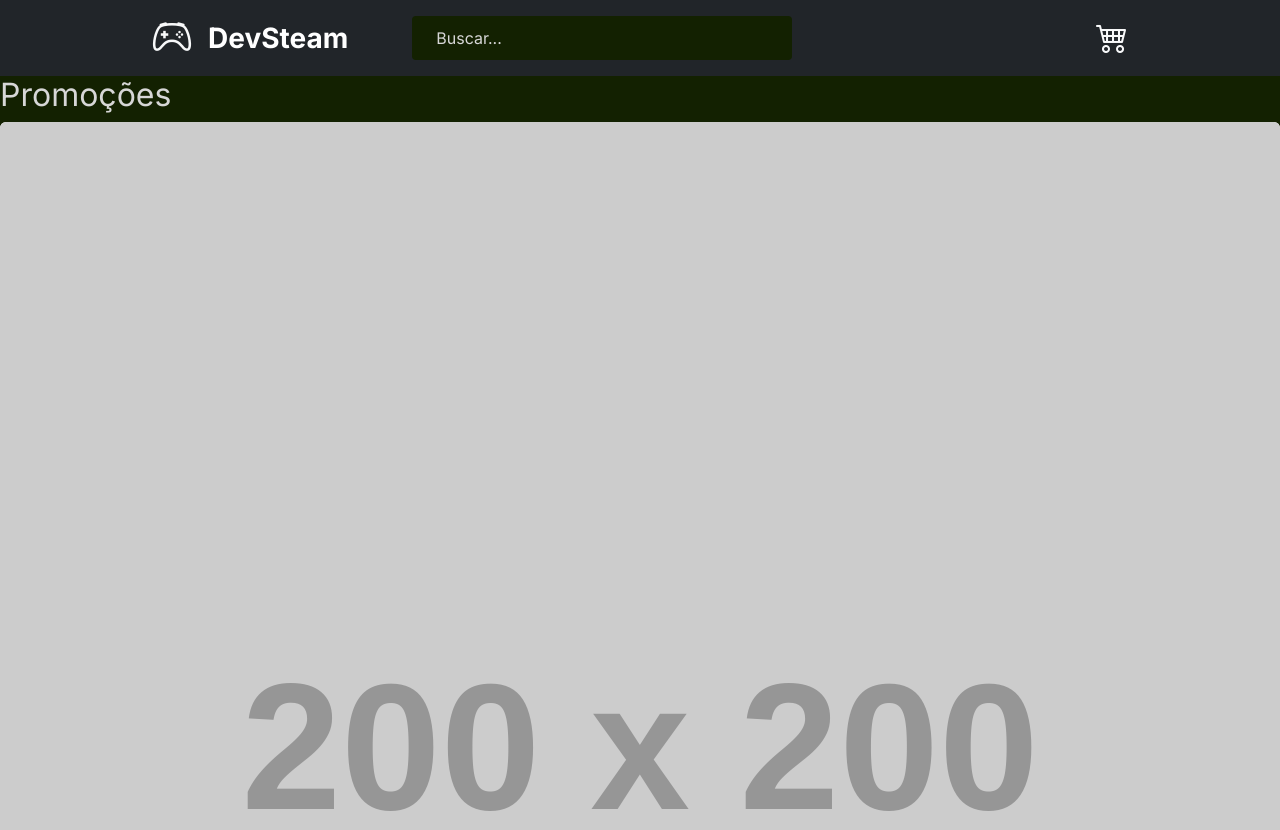
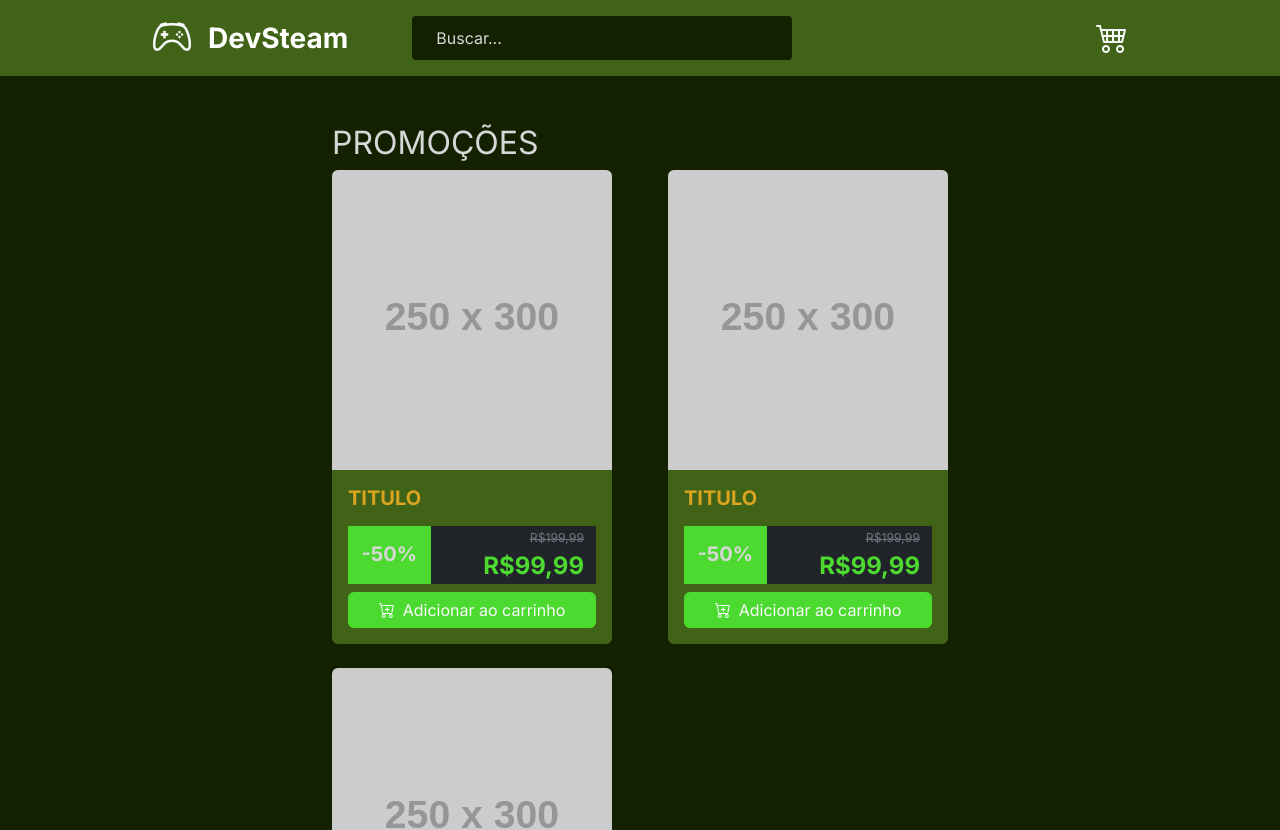
Before and after one commit to BiaS1lva6/I3DS-2025, a React (Vite) app in the folder 07-devSteam/: page / in a window 1280 px wide. Shown: the top 830 px of the page. Built offline with nearby package versions, Linux system fonts and the light colour scheme.

Commit message:
design do promo card

```diff
--- a/07-devSteam/src/App.css
+++ b/07-devSteam/src/App.css
@@ -10,7 +10,37 @@
 
 }
 
+.custom-header {
+    background-color: #416317;
+  }
 .buscar, .buscar::placeholder{
     color: #d7d7d7;
     background-color: #132101;
 }
+
+.promoCard{
+    width: 280px;
+    transition: transform 0.2s;
+    background-color: #416317;
+    color: #d7d7d7;
+}
+
+.promoCard h5{
+    color: #daa520;
+}
+
+.promoCard:hover{
+    transform: scale(1.05);
+}
+
+.desconto {
+    background-color: #4cd930;
+  }
+
+  .carValor{
+    color: #4cd930;
+  }
+
+  #addCarrinho:hover{
+    background-color: #639e1c;
+  }
--- a/07-devSteam/src/components/Header.jsx
+++ b/07-devSteam/src/components/Header.jsx
@@ -2,7 +2,7 @@
 
 const Header = () => {
   return (
-    <header className="w-100 navbar navbar-dark bg-dark justify-content-around align-items-center">
+    <header className="custom-header w-100 navbar navbar-dark justify-content-around align-items-center">
       <div id="info" className="d-flex gap-5 w-50 justify-content-between">
         <div id="logo" role="button" className="d-flex align-items-center">
           <i className="bi bi-controller fs-1 text-light me-3"></i>
--- a/07-devSteam/src/components/PromoCard.jsx
+++ b/07-devSteam/src/components/PromoCard.jsx
@@ -2,17 +2,34 @@
 
 const PromoCard = (props) => {
   return (
-    <div className='promoCard card border-0 overflow-hidden'>
-        <img className='card-img-top object-fit-cover' src="https://placehold.co/200x200" alt="" />
-        <div className='card-body'>
-            <h5 className='card-title'>Título</h5>
-            <p className='card-text'>R$ Preço</p>
-            <button className='btn btn-success w-100'>
-                <i className='bi bi-cart-plus me-2'></i>
-                Adicionar ao carrinho
-            </button>
+    <div className="promoCard card border-0 overflow-hidden">
+    <img
+      className="card-img-top object-fit-cover"
+      src="https://placehold.co/250x300"
+      height={300} //ADICIONADO
+      alt="Titulo do jogo"
+    />
+    <div className="card-body d-flex flex-column gap-2">
+      <h5 className="card-title text-uppercase fw-bold">Titulo</h5>
+      <div className="m-0 row h-100 align-items-center justify-content-center">
+        <span className="desconto col-4 h-100 fw-bold h5 m-0 py-3 text-center">
+          -50%
+        </span>
+        <div className="col h-100 card-text bg-dark">
+          <p className="m-0 p-0 text-end text-secondary text-decoration-line-through small">
+            <small>R$199,99</small>
+          </p>
+          <p className="carValor m-0 p-0 fs-4 text-end fw-bolder">
+            R$99,99
+          </p>
         </div>
+      </div>
+      <button id='addCarrinho' className="btn desconto text-light w-100 border-0">
+        <i className="bi bi-cart-plus me-2"></i>
+        Adicionar ao carrinho
+      </button>
     </div>
+  </div>
   )
 }
 
--- a/07-devSteam/src/components/Promotion.jsx
+++ b/07-devSteam/src/components/Promotion.jsx
@@ -3,10 +3,13 @@
 
 const Promotion = () => {
   return (
-    <div id='promotion'>
-        <h2>Promoções</h2>
-        <div id='itensPromo'>
+    <div id='promotion' className='container w-50 my-5'>
+        <h2 className='text-uppercase'>Promoções</h2>
+        <div id='itensPromo'
+         className='d-flex flex-wrap gap-4 justify-content-between'>
           {/* inserir os cards de promoção*/}
+          <PromoCard/>
+          <PromoCard/>
           <PromoCard/>
         </div>
     </div>
```
